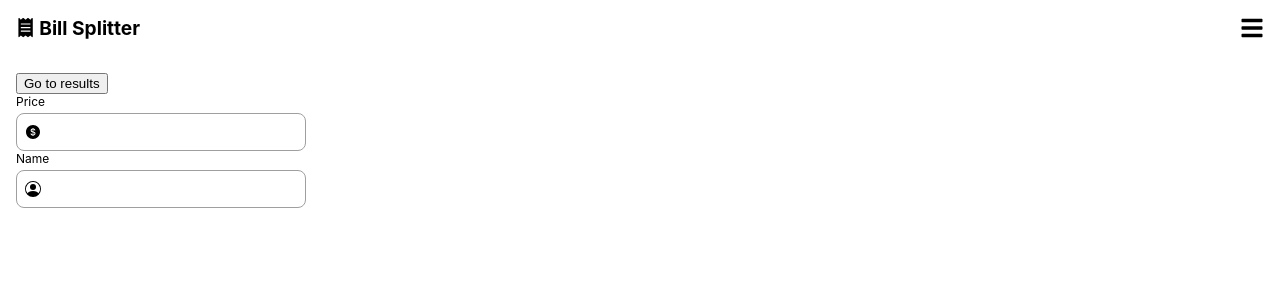
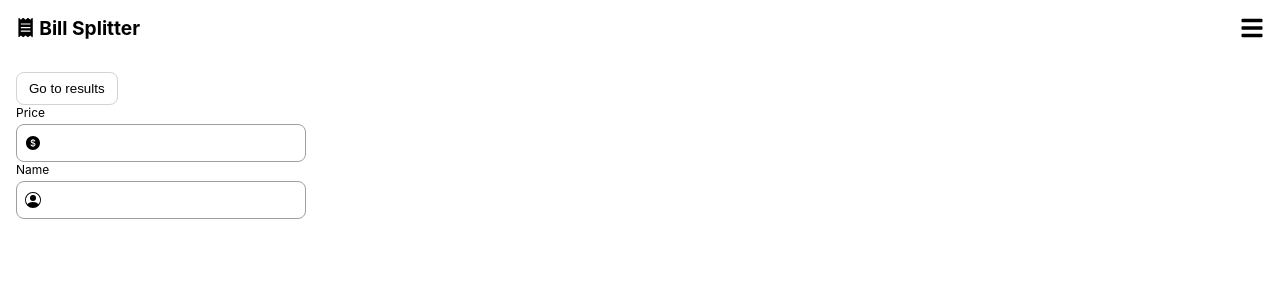
Before and after one commit to setowilliam/bill-splitter-v2, a Next.js app: page / in a window 1280 px wide. Shown: the top 300 px of the page. Built offline with nearby package versions, Linux system fonts and the light colour scheme.

Commit message:
feat: add Button component

```diff
--- /dev/null
+++ b/src/global-components/Button/index.tsx
@@ -0,0 +1,18 @@
+import { forwardRef } from "react";
+
+import { ButtonProps } from "./typings";
+import { StyledButton } from "./styles";
+
+const Button = forwardRef<HTMLButtonElement, ButtonProps>((props, ref) => {
+  const { children, ...rest } = props;
+
+  return (
+    <StyledButton ref={ref} {...rest}>
+      {children}
+    </StyledButton>
+  );
+});
+
+Button.displayName = "Button";
+
+export default Button;
--- /dev/null
+++ b/src/global-components/Button/styles.ts
@@ -0,0 +1,30 @@
+import { motion } from "framer-motion";
+import styled, { css } from "styled-components";
+
+import { ButtonProps } from "./typings";
+
+export const StyledButton = styled(motion.button)<ButtonProps>`
+  background-color: white;
+  border: 1px solid lightgray;
+  border-radius: 0.5rem;
+  padding: 0.5rem 0.75rem;
+  white-space: nowrap;
+  opacity: ${({ disabled }) => (disabled ? 0.4 : 1)};
+  cursor: ${({ disabled }) => (disabled ? "not-allowed" : "pointer")};
+  display: flex;
+  align-items: center;
+  justify-content: center;
+  gap: 0.25rem;
+
+  ${(p) => {
+    switch (p.variant) {
+      case "borderless":
+        return css`
+          border: none;
+          box-shadow: none;
+        `;
+      default:
+        return;
+    }
+  }}
+`;
--- /dev/null
+++ b/src/global-components/Button/typings.ts
@@ -0,0 +1,5 @@
+import { HTMLMotionProps } from "framer-motion";
+
+export type ButtonProps = HTMLMotionProps<"button"> & {
+  variant?: "borderless";
+};
--- a/src/global-components/index.ts
+++ b/src/global-components/index.ts
@@ -1,3 +1,4 @@
 import Input from "./Input";
+import Button from "./Button";
 
-export { Input };
+export { Input, Button };
--- a/src/pages/index.tsx
+++ b/src/pages/index.tsx
@@ -3,14 +3,14 @@ import { useRouter } from "next/dist/client/router";
 import { AiFillDollarCircle } from "react-icons/ai";
 import { BsPersonCircle } from "react-icons/bs";
 
-import { Input } from "@global-components";
+import { Button, Input } from "@global-components";
 
 const Home: NextPage = () => {
   const router = useRouter();
 
   return (
     <>
-      <button onClick={() => router.push("/results")}>Go to results</button>
+      <Button onClick={() => router.push("/results")}>Go to results</Button>
       <Input leadingIcon={<AiFillDollarCircle />} label="Price" />
       <Input leadingIcon={<BsPersonCircle />} label="Name" />
     </>
--- a/src/pages/results.tsx
+++ b/src/pages/results.tsx
@@ -1,12 +1,14 @@
 import { NextPage } from "next";
 import { useRouter } from "next/dist/client/router";
+
+import { Button } from "@global-components";
 
 const Results: NextPage = () => {
   const router = useRouter();
 
   return (
     <>
-      <button onClick={() => router.push("/")}>Go home</button>
+      <Button onClick={() => router.push("/")}>Go home</Button>
     </>
   );
 };
```
